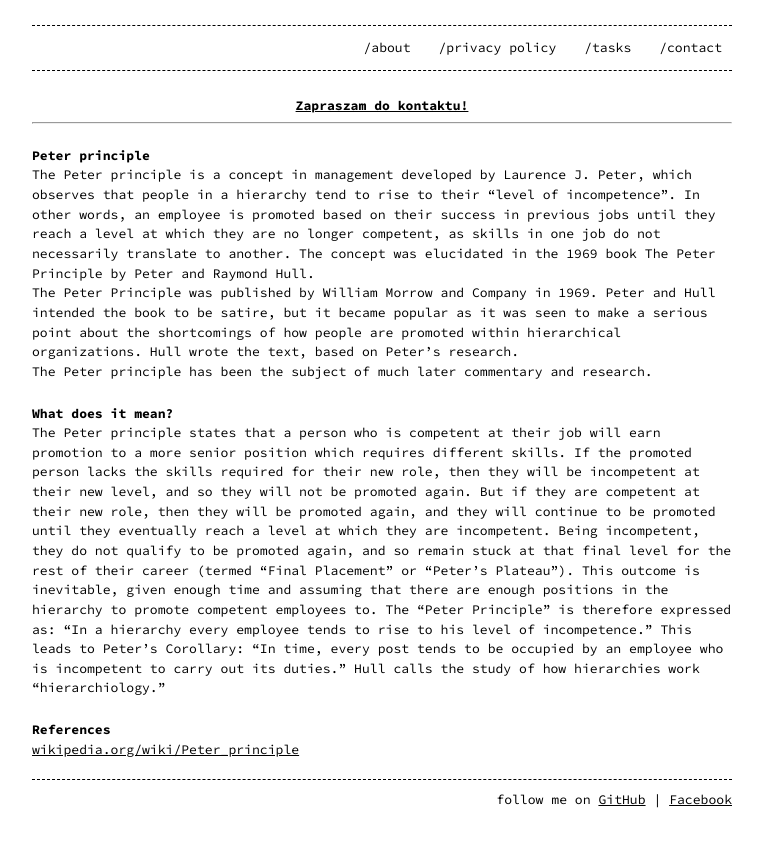
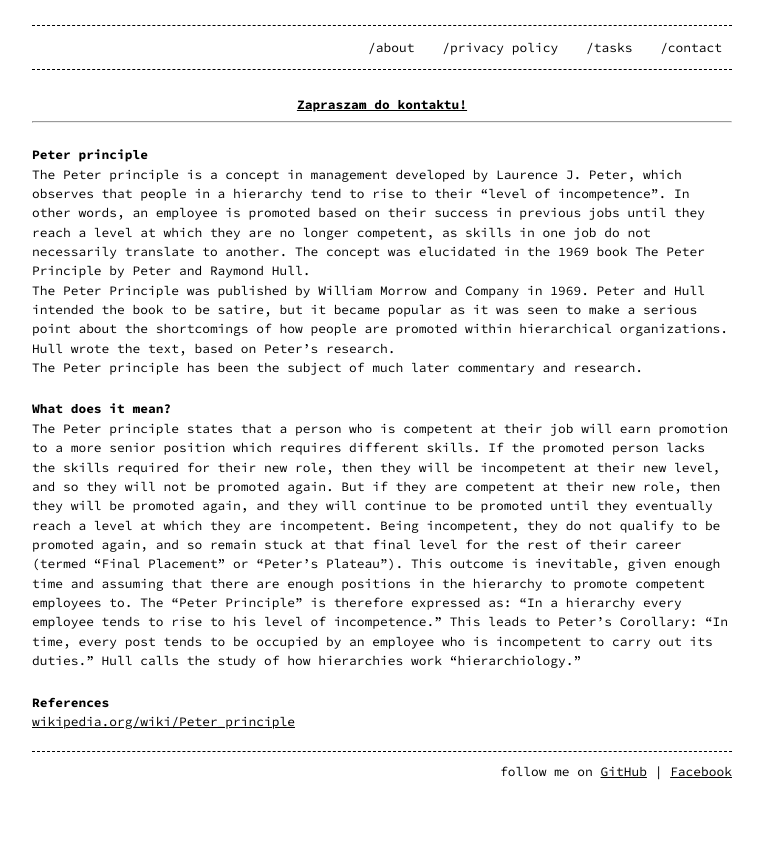
Before and after one commit to esccode/esccode.github.io, a Jekyll site: the page built from peter.md, in a window 1280 px wide. Shown: the top 847 px of the page, without its empty margins (258-1021 px from the left). Built offline with Jekyll 4.4.1, drawn with Linux system fonts in a browser that asks for light colours.

Commit message:
Update base.scss

```diff
--- a/_sass/base.scss
+++ b/_sass/base.scss
@@ -5,10 +5,10 @@
  * Style variables
  */
 $base-font-family:     'Source Code Pro', monospace !default;
-$base-font-size:       13.1px !default;
+$base-font-size:       12.9px !default;
 $mobile-font-size:     12px !default;
 $base-line-height:     1.5 !default;
-$container-width:      99% !default;
+$container-width:      95% !default;
 $container-max-width:  700px !default;
 
 /**
```
